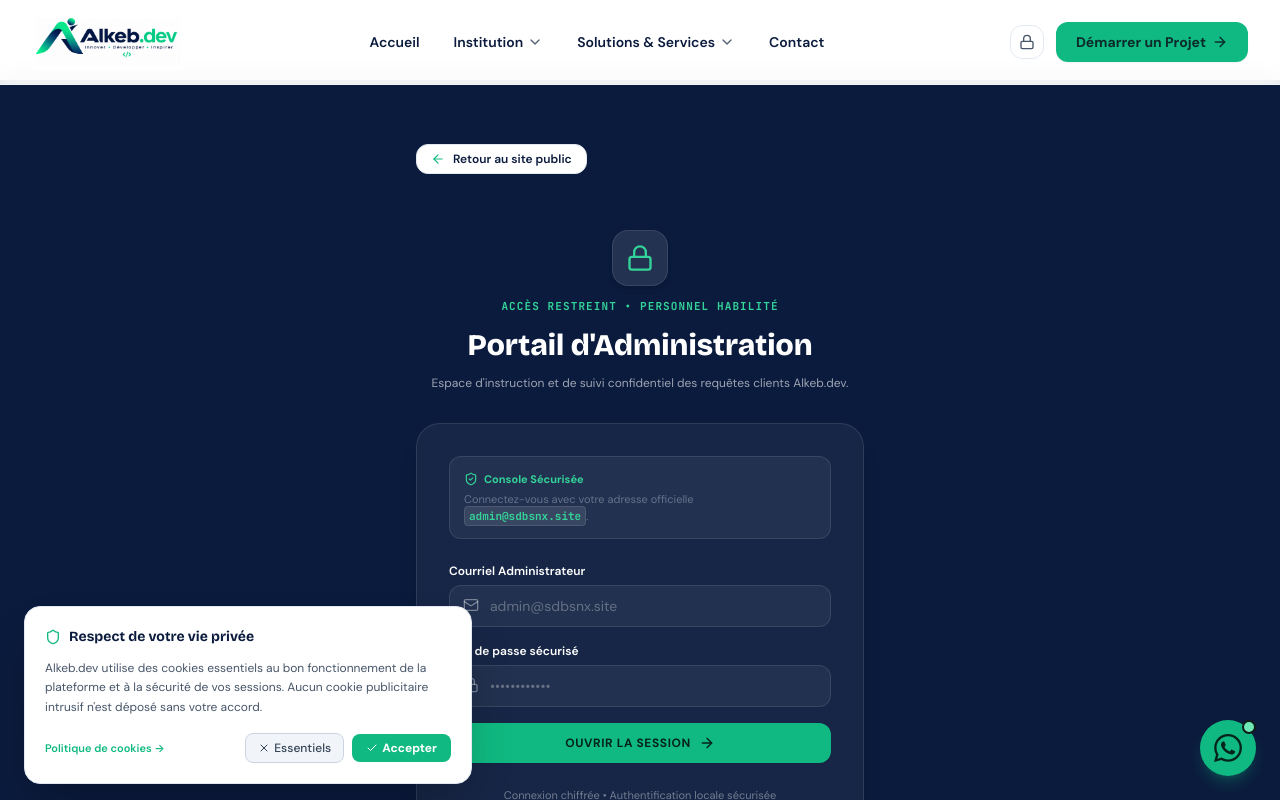
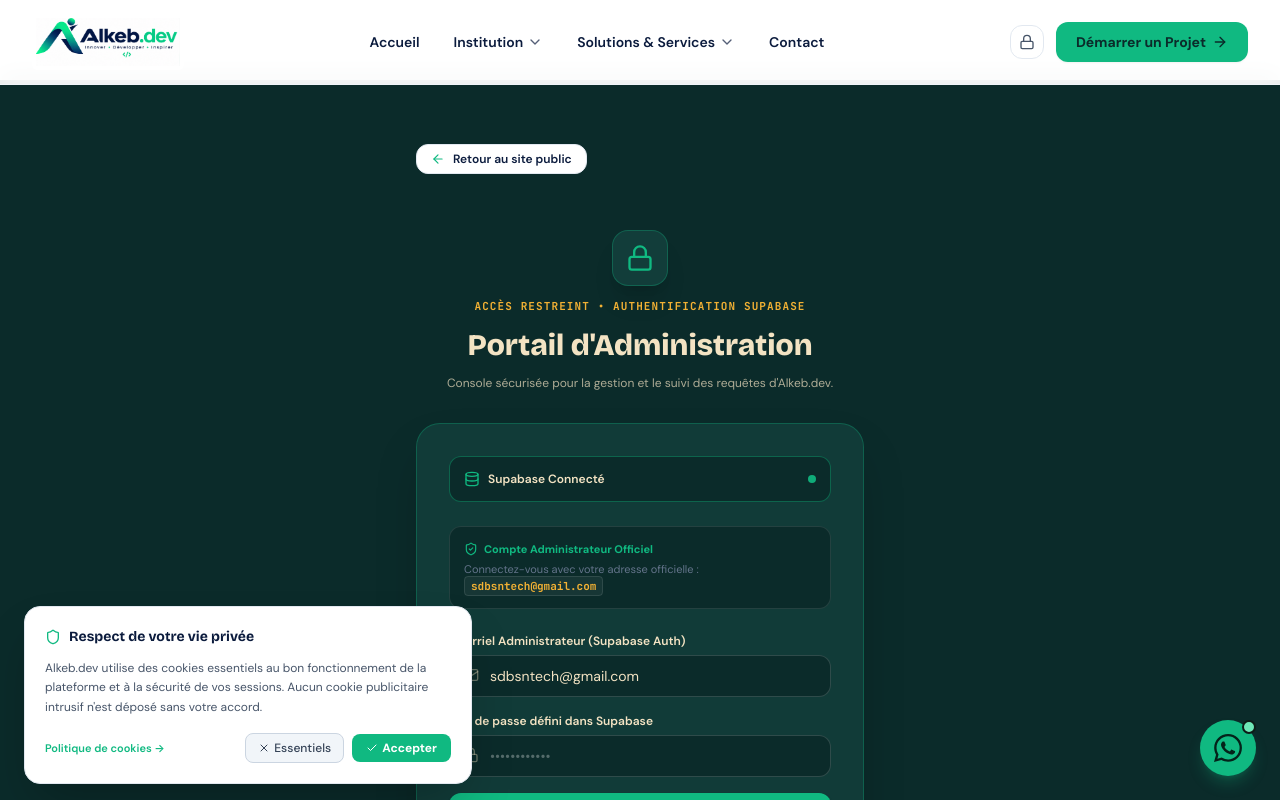
Before and after one commit to sdbsntech-art/SDBSN-GROUP, a React (Vite) app: page /admin/login in a window 1280 px wide. Shown: the top 800 px of the page. Built offline with nearby package versions, Linux system fonts and the light colour scheme; no server answers.

Commit message:
feat(admin): integration Supabase Auth pour l'espace administration avec sdbsntech@gmail.com

```diff
--- a/package.json
+++ b/package.json
@@ -10,6 +10,7 @@
     "preview": "vite preview"
   },
   "dependencies": {
+    "@supabase/supabase-js": "^2.119.2",
     "clsx": "^2.1.1",
     "framer-motion": "^11.13.1",
     "lucide-react": "^0.468.0",
--- a/src/components/admin/ProtectedRoute.tsx
+++ b/src/components/admin/ProtectedRoute.tsx
@@ -1,5 +1,6 @@
 import React, { useEffect, useState } from 'react';
 import { Navigate } from 'react-router-dom';
+import { supabase, isSupabaseConfigured } from '../../lib/supabase';
 
 interface ProtectedRouteProps {
   children: React.ReactNode;
@@ -10,18 +11,70 @@ export const ProtectedRoute: React.FC<ProtectedRouteProps> = ({ children }) => {
   const [isAuthenticated, setIsAuthenticated] = useState(false);
 
   useEffect(() => {
-    // Check local admin session token
-    const token = localStorage.getItem('sdbsnx_admin_token');
-    setIsAuthenticated(Boolean(token));
-    setLoading(false);
+    let isMounted = true;
+
+    const checkAuth = async () => {
+      try {
+        if (isSupabaseConfigured()) {
+          const { data } = await supabase.auth.getSession();
+          if (data.session) {
+            if (isMounted) {
+              setIsAuthenticated(true);
+              setLoading(false);
+            }
+            return;
+          }
+        }
+
+        // Vérification locale
+        const localToken = localStorage.getItem('sdbsnx_admin_token');
+        if (localToken) {
+          if (isMounted) {
+            setIsAuthenticated(true);
+            setLoading(false);
+          }
+          return;
+        }
+
+        if (isMounted) {
+          setIsAuthenticated(false);
+          setLoading(false);
+        }
+      } catch {
+        if (isMounted) {
+          setIsAuthenticated(false);
+          setLoading(false);
+        }
+      }
+    };
+
+    checkAuth();
+
+    // Écouteur d'état auth Supabase
+    let authListener: any = null;
+    if (isSupabaseConfigured()) {
+      const { data } = supabase.auth.onAuthStateChange((_event, session) => {
+        if (isMounted) {
+          setIsAuthenticated(Boolean(session));
+        }
+      });
+      authListener = data.subscription;
+    }
+
+    return () => {
+      isMounted = false;
+      if (authListener) {
+        authListener.unsubscribe();
+      }
+    };
   }, []);
 
   if (loading) {
     return (
-      <div className="min-h-[70vh] flex items-center justify-center">
+      <div className="min-h-[70vh] flex items-center justify-center bg-[#0B2B2A]">
         <div className="text-center space-y-3">
           <div className="w-8 h-8 border-2 border-[#10B981] border-t-transparent rounded-full animate-spin mx-auto" />
-          <p className="text-xs font-mono text-[#9DB2A8]">Vérification des accréditations...</p>
+          <p className="text-xs font-mono text-[#F3E3C3]/70">Vérification de la session administrateur Supabase...</p>
         </div>
       </div>
     );
--- /dev/null
+++ b/src/lib/supabase.ts
@@ -0,0 +1,29 @@
+import { createClient } from '@supabase/supabase-js';
+
+// Configuration Supabase depuis les variables d'environnement Vite
+const supabaseUrl = import.meta.env.VITE_SUPABASE_URL || '';
+const supabaseAnonKey = import.meta.env.VITE_SUPABASE_ANON_KEY || '';
+
+export const isSupabaseConfigured = (): boolean => {
+  return Boolean(
+    supabaseUrl &&
+    supabaseAnonKey &&
+    supabaseUrl.startsWith('https://') &&
+    !supabaseUrl.includes('votre-projet')
+  );
+};
+
+// Initialisation du client Supabase
+// Si les identifiants ne sont pas encore renseignés dans .env, on initialise avec des fallbacks
+// pour éviter un crash au démarrage de l'application tout en alertant l'administrateur.
+export const supabase = createClient(
+  isSupabaseConfigured() ? supabaseUrl : 'https://placeholder.supabase.co',
+  isSupabaseConfigured() ? supabaseAnonKey : 'placeholder-anon-key',
+  {
+    auth: {
+      persistSession: true,
+      autoRefreshToken: true,
+      detectSessionInUrl: true,
+    },
+  }
+);
--- a/src/pages/admin/AdminDashboard.tsx
+++ b/src/pages/admin/AdminDashboard.tsx
@@ -6,6 +6,7 @@ import {
   deleteLocalSubmission
 } from '../../lib/web3forms';
 import { formatDate } from '../../lib/utils';
+import { supabase, isSupabaseConfigured } from '../../lib/supabase';
 import type { ContactSubmission, RequestStatus } from '../../types';
 import {
   Inbox,
@@ -36,6 +37,8 @@ export const AdminDashboardPage: React.FC = () => {
 
   const navigate = useNavigate();
 
+  const [adminEmail, setAdminEmail] = useState<string>('sdbsntech@gmail.com');
+
   const loadSubmissions = () => {
     setLoading(true);
     try {
@@ -50,9 +53,37 @@ export const AdminDashboardPage: React.FC = () => {
 
   useEffect(() => {
     loadSubmissions();
+
+    // Récupérer l'email de session Supabase ou local
+    const fetchUser = async () => {
+      if (isSupabaseConfigured()) {
+        const { data } = await supabase.auth.getUser();
+        if (data.user?.email) {
+          setAdminEmail(data.user.email);
+          return;
+        }
+      }
+      try {
+        const local = localStorage.getItem('sdbsnx_admin_token');
+        if (local) {
+          const parsed = JSON.parse(local);
+          if (parsed.email) setAdminEmail(parsed.email);
+        }
+      } catch {
+        // Fallback default
+      }
+    };
+    fetchUser();
   }, []);
 
-  const handleLogout = () => {
+  const handleLogout = async () => {
+    try {
+      if (isSupabaseConfigured()) {
+        await supabase.auth.signOut();
+      }
+    } catch {
+      // Ignorer
+    }
     localStorage.removeItem('sdbsnx_admin_token');
     navigate('/admin/login');
   };
@@ -119,11 +150,17 @@ export const AdminDashboardPage: React.FC = () => {
       <div className="flex flex-col sm:flex-row items-start sm:items-center justify-between gap-4 pb-6 border-b border-white/10">
         <div>
           <span className="text-[11px] font-mono uppercase tracking-widest text-emerald-400 font-bold block">
-            Alkeb.dev INTERNAL SECURE CONSOLE (WEB3FORMS SYNC)
+            Alkeb.dev INTERNAL SECURE CONSOLE (SUPABASE &amp; WEB3FORMS SYNC)
           </span>
           <h1 className="text-2xl sm:text-3xl font-extrabold text-white font-display">
             Gestion des Requêtes Clients
           </h1>
+          <p className="text-xs text-white/60 mt-1 flex items-center gap-1.5">
+            <span>Connecté en tant que :</span>
+            <span className="text-emerald-400 font-mono font-bold bg-white/5 px-2 py-0.5 rounded border border-white/10">
+              {adminEmail}
+            </span>
+          </p>
         </div>
 
         <div className="flex items-center space-x-3">
--- a/src/pages/admin/AdminLogin.tsx
+++ b/src/pages/admin/AdminLogin.tsx
@@ -1,10 +1,13 @@
 import React, { useState } from 'react';
 import { useNavigate } from 'react-router-dom';
-import { Lock, Mail, ShieldAlert, ArrowRight, ShieldCheck } from 'lucide-react';
+import { Lock, Mail, ShieldAlert, ArrowRight, ShieldCheck, Database, Info } from 'lucide-react';
 import { BackButton } from '../../components/ui/BackButton';
+import { supabase, isSupabaseConfigured } from '../../lib/supabase';
+
+const DEFAULT_ADMIN_EMAIL = 'sdbsntech@gmail.com';
 
 export const AdminLoginPage: React.FC = () => {
-  const [email, setEmail] = useState('');
+  const [email, setEmail] = useState(DEFAULT_ADMIN_EMAIL);
   const [password, setPassword] = useState('');
   const [loading, setLoading] = useState(false);
   const [errorMessage, setErrorMessage] = useState<string | null>(null);
@@ -16,97 +19,151 @@ export const AdminLoginPage: React.FC = () => {
     setLoading(true);
 
     try {
-      // Direct Admin Authentication
-      const validAdmin = email.trim().toLowerCase() === 'admin@sdbsnx.site' || email.trim().toLowerCase() === 'admin@sdbsnx.com';
-      if (validAdmin && password.length >= 8) {
-        localStorage.setItem(
-          'sdbsnx_admin_token',
-          JSON.stringify({ email: email.trim(), loginAt: Date.now() })
+      const cleanEmail = email.trim().toLowerCase();
+
+      // 1. Authentification directe via Supabase si configuré
+      if (isSupabaseConfigured()) {
+        const { data, error } = await supabase.auth.signInWithPassword({
+          email: cleanEmail,
+          password: password,
+        });
+
+        if (error) {
+          if (error.message.includes('Invalid login credentials')) {
+            setErrorMessage('Identifiants incorrects. Vérifiez votre mot de passe configuré dans Supabase.');
+          } else if (error.message.includes('Email not confirmed')) {
+            setErrorMessage('Votre adresse email n\'a pas encore été confirmée dans Supabase. Validez-la ou désactivez "Confirm email" dans le tableau de bord Supabase.');
+          } else {
+            setErrorMessage(`Erreur Supabase : ${error.message}`);
+          }
+          setLoading(false);
+          return;
+        }
+
+        if (data.session) {
+          // Stockage du token de session pour compatibilité immédiate
+          localStorage.setItem(
+            'sdbsnx_admin_token',
+            JSON.stringify({
+              email: cleanEmail,
+              userId: data.user?.id,
+              loginAt: Date.now(),
+              provider: 'supabase',
+            })
+          );
+          navigate('/admin');
+          return;
+        }
+      } else {
+        // 2. Si les clés Supabase ne sont pas encore renseignées dans .env
+        setErrorMessage(
+          'Les clés VITE_SUPABASE_URL et VITE_SUPABASE_ANON_KEY ne sont pas encore configurées dans votre fichier .env. Veuillez ajouter vos clés Supabase pour activer la connexion.'
         );
-        navigate('/admin');
-      } else {
-        setErrorMessage('Identifiants administrateur incorrects. Utilisez admin@sdbsnx.site avec au moins 8 caractères.');
       }
-    } catch {
-      setErrorMessage('Une erreur inattendue est survenue lors de l\'authentification.');
+    } catch (err: any) {
+      setErrorMessage(err?.message || 'Une erreur inattendue est survenue lors de l\'authentification.');
     } finally {
       setLoading(false);
     }
   };
 
   return (
-    <div className="min-h-[80vh] flex items-center justify-center py-16 px-4 sm:px-6 lg:px-8 relative bg-[#0B1B3D] text-white">
+    <div className="min-h-[85vh] flex items-center justify-center py-16 px-4 sm:px-6 lg:px-8 relative bg-[#0B2B2A] text-[#F3E3C3]">
       <div className="max-w-md w-full space-y-8">
 
         <BackButton to="/" label="Retour au site public" />
 
         {/* Header */}
         <div className="text-center space-y-3">
-          <div className="w-14 h-14 rounded-2xl bg-white/10 border border-white/10 text-emerald-400 flex items-center justify-center mx-auto shadow-md">
+          <div className="w-14 h-14 rounded-2xl bg-[#123D3A] border border-[#10B981]/30 text-[#10B981] flex items-center justify-center mx-auto shadow-xl">
             <Lock className="w-7 h-7" />
           </div>
-          <span className="text-[11px] font-mono uppercase tracking-widest text-emerald-400 font-bold block">
-            ACCÈS RESTREINT • PERSONNEL HABILITÉ
+          <span className="text-[11px] font-mono uppercase tracking-widest text-[#F2B134] font-bold block">
+            ACCÈS RESTREINT • AUTHENTIFICATION SUPABASE
           </span>
-          <h1 className="text-2xl sm:text-3xl font-extrabold text-white font-display">
+          <h1 className="text-2xl sm:text-3xl font-extrabold text-[#F3E3C3] font-display">
             Portail d&apos;Administration
           </h1>
-          <p className="text-xs text-white/60">
-            Espace d&apos;instruction et de suivi confidentiel des requêtes clients Alkeb.dev.
+          <p className="text-xs text-[#F3E3C3]/70">
+            Console sécurisée pour la gestion et le suivi des requêtes d&apos;Alkeb.dev.
           </p>
         </div>
 
         {/* Login Box */}
-        <div className="p-8 rounded-3xl bg-white/5 border border-white/10 shadow-xl space-y-6">
+        <div className="p-8 rounded-3xl bg-[#123D3A]/90 border border-[#10B981]/30 shadow-2xl space-y-6 backdrop-blur-md">
 
-          {errorMessage && (
-            <div className="p-3.5 rounded-xl bg-red-950/40 border border-red-800 text-xs text-red-200 flex items-start space-x-2">
-              <ShieldAlert className="w-4 h-4 text-red-400 flex-shrink-0 mt-0.5" />
-              <span>{errorMessage}</span>
+          {/* Notification statut Supabase */}
+          {isSupabaseConfigured() ? (
+            <div className="p-3.5 rounded-xl bg-[#0B2B2A] border border-[#10B981]/40 text-xs text-[#F3E3C3] flex items-center justify-between">
+              <div className="flex items-center space-x-2">
+                <Database className="w-4 h-4 text-[#10B981]" />
+                <span className="font-semibold text-xs">Supabase Connecté</span>
+              </div>
+              <span className="w-2 h-2 rounded-full bg-[#10B981] animate-pulse" />
+            </div>
+          ) : (
+            <div className="p-3.5 rounded-xl bg-amber-950/40 border border-amber-600/60 text-xs text-amber-200 space-y-2">
+              <div className="flex items-center space-x-2 font-bold text-amber-300">
+                <Info className="w-4 h-4 flex-shrink-0" />
+                <span>Configuration Supabase requise</span>
+              </div>
+              <p className="text-[11px] text-amber-200/90 leading-relaxed">
+                Renseignez <code className="bg-black/30 px-1 py-0.5 rounded text-white font-mono">VITE_SUPABASE_URL</code> et <code className="bg-black/30 px-1 py-0.5 rounded text-white font-mono">VITE_SUPABASE_ANON_KEY</code> dans votre fichier <code className="bg-black/30 px-1 py-0.5 rounded text-white font-mono">.env</code>.
+              </p>
             </div>
           )}
 
-          <div className="p-3.5 rounded-xl bg-white/5 border border-white/10 text-[11px] text-white/60 space-y-1">
-            <div className="flex items-center space-x-1.5 text-emerald-400 font-bold">
+          {errorMessage && (
+            <div className="p-3.5 rounded-xl bg-red-950/50 border border-red-700/80 text-xs text-red-200 flex items-start space-x-2">
+              <ShieldAlert className="w-4 h-4 text-red-400 flex-shrink-0 mt-0.5" />
+              <span className="leading-relaxed">{errorMessage}</span>
+            </div>
+          )}
+
+          <div className="p-3.5 rounded-xl bg-[#0B2B2A] border border-white/10 text-[11px] text-[#F3E3C3]/75 space-y-1">
+            <div className="flex items-center space-x-1.5 text-[#10B981] font-bold">
               <ShieldCheck className="w-3.5 h-3.5" />
-              <span>Console Sécurisée</span>
+              <span>Compte Administrateur Officiel</span>
             </div>
             <p>
-              Connectez-vous avec votre adresse officielle <code className="text-emerald-400 bg-white/10 border border-white/10 px-1 py-0.5 rounded font-bold">admin@sdbsnx.site</code>.
+              Connectez-vous avec votre adresse officielle :{' '}
+              <code className="text-[#F2B134] bg-white/5 border border-white/10 px-1.5 py-0.5 rounded font-mono font-bold">
+                sdbsntech@gmail.com
+              </code>
             </p>
           </div>
 
           <form onSubmit={handleLogin} className="space-y-4">
             <div>
-              <label className="block text-xs font-semibold text-white mb-1.5">
-                Courriel Administrateur
+              <label className="block text-xs font-semibold text-[#F3E3C3] mb-1.5">
+                Courriel Administrateur (Supabase Auth)
               </label>
               <div className="relative">
-                <Mail className="w-4 h-4 text-white/40 absolute left-3.5 top-3" />
+                <Mail className="w-4 h-4 text-[#F3E3C3]/40 absolute left-3.5 top-3" />
                 <input
                   type="email"
                   required
                   value={email}
                   onChange={(e) => setEmail(e.target.value)}
-                  placeholder="admin@sdbsnx.site"
-                  className="w-full pl-10 pr-4 py-2.5 rounded-xl bg-white/5 border border-white/10 text-white placeholder-white/30 text-sm focus:outline-none focus:border-emerald-500 transition-colors"
+                  placeholder="sdbsntech@gmail.com"
+                  className="w-full pl-10 pr-4 py-2.5 rounded-xl bg-[#0B2B2A] border border-white/15 text-[#F3E3C3] placeholder-white/30 text-sm focus:outline-none focus:border-[#10B981] transition-colors"
                 />
               </div>
             </div>
 
             <div>
-              <label className="block text-xs font-semibold text-white mb-1.5">
-                Mot de passe sécurisé
+              <label className="block text-xs font-semibold text-[#F3E3C3] mb-1.5">
+                Mot de passe défini dans Supabase
               </label>
               <div className="relative">
-                <Lock className="w-4 h-4 text-white/40 absolute left-3.5 top-3" />
+                <Lock className="w-4 h-4 text-[#F3E3C3]/40 absolute left-3.5 top-3" />
                 <input
                   type="password"
                   required
                   value={password}
                   onChange={(e) => setPassword(e.target.value)}
                   placeholder="••••••••••••"
-                  className="w-full pl-10 pr-4 py-2.5 rounded-xl bg-white/5 border border-white/10 text-white placeholder-white/30 text-sm focus:outline-none focus:border-emerald-500 transition-colors"
+                  className="w-full pl-10 pr-4 py-2.5 rounded-xl bg-[#0B2B2A] border border-white/15 text-[#F3E3C3] placeholder-white/30 text-sm focus:outline-none focus:border-[#10B981] transition-colors"
                 />
               </div>
             </div>
@@ -114,22 +171,22 @@ export const AdminLoginPage: React.FC = () => {
             <button
               type="submit"
               disabled={loading}
-              className="w-full py-3 rounded-xl font-bold text-[#04231A] bg-[#10B981] hover:bg-[#059669] disabled:opacity-50 transition-colors shadow-sm flex items-center justify-center space-x-2 text-xs uppercase tracking-wider"
+              className="w-full py-3.5 rounded-xl font-bold text-[#0B2B2A] bg-[#10B981] hover:bg-[#059669] hover:text-white disabled:opacity-50 transition-all shadow-md flex items-center justify-center space-x-2 text-xs uppercase tracking-wider cursor-pointer focus-visible:ring-2 focus-visible:ring-[#F2B134]"
             >
               {loading ? (
-                <span>Vérification des accès...</span>
+                <span>Vérification auprès de Supabase...</span>
               ) : (
                 <>
-                  <span>Ouvrir la session</span>
+                  <span>Connexion avec Supabase</span>
                   <ArrowRight className="w-4 h-4" />
                 </>
               )}
             </button>
           </form>
 
-          <div className="text-center">
-            <p className="text-[11px] text-white/40">
-              Connexion chiffrée • Authentification locale sécurisée
+          <div className="text-center pt-2 border-t border-white/10">
+            <p className="text-[11px] text-[#F3E3C3]/60">
+              Chiffrement TLS 1.3 • Supabase GoTrue Authentication
             </p>
           </div>
         </div>
```
Also changed, not shown: src/components/home/Hero.tsx (line endings or trailing spaces), src/components/home/HomeAboutSection.tsx (line endings or trailing spaces), src/components/home/HomeCtaSection.tsx (line endings or trailing spaces), src/components/home/IntroSplash.tsx (line endings or trailing spaces), src/components/home/LegalTechSection.tsx (line endings or trailing spaces), src/components/home/ServicesSection.tsx (line endings or trailing spaces), src/components/home/TechDemosSection.tsx (line endings or trailing spaces), 2 other files (tests, documents, lock files or other folders).
